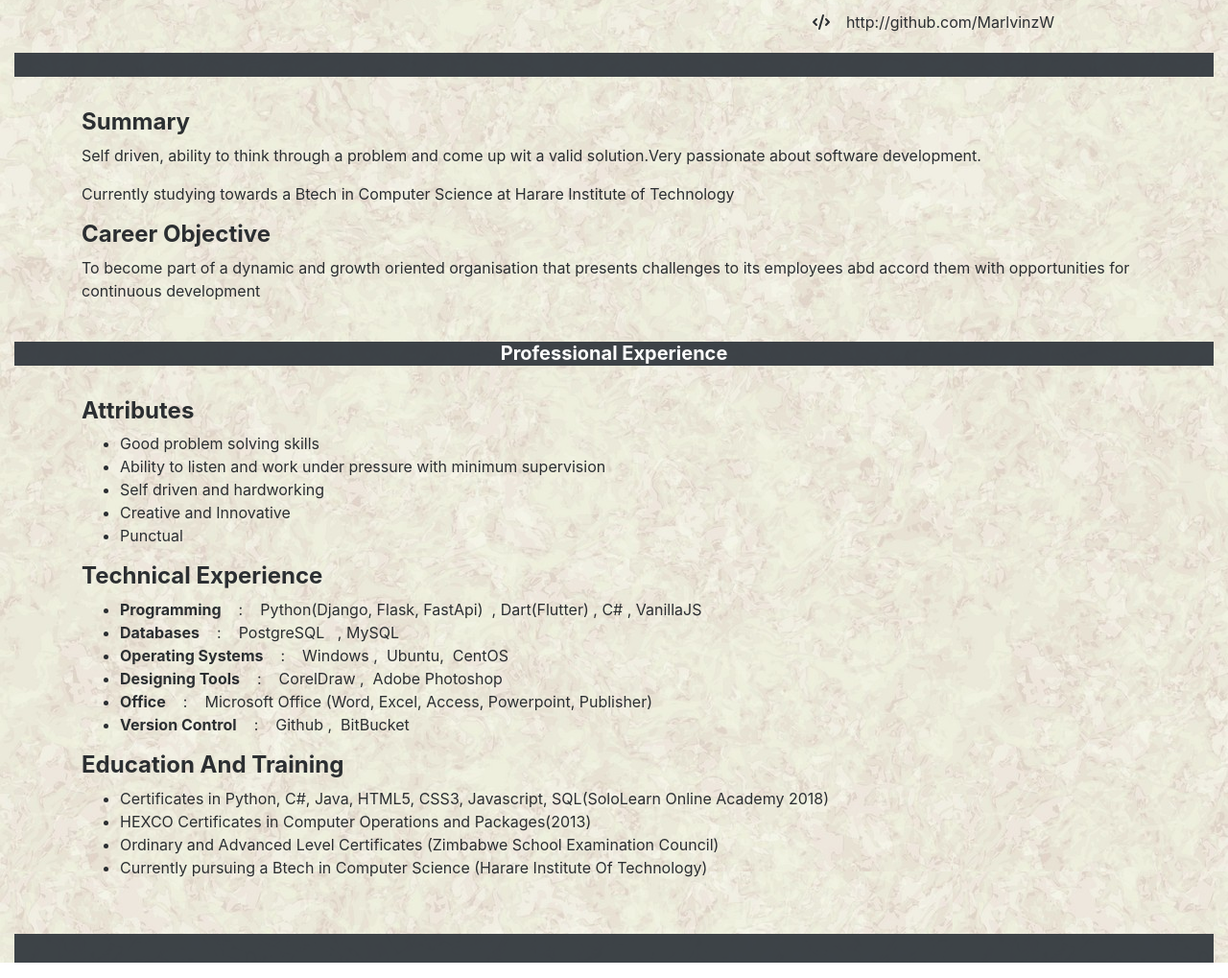
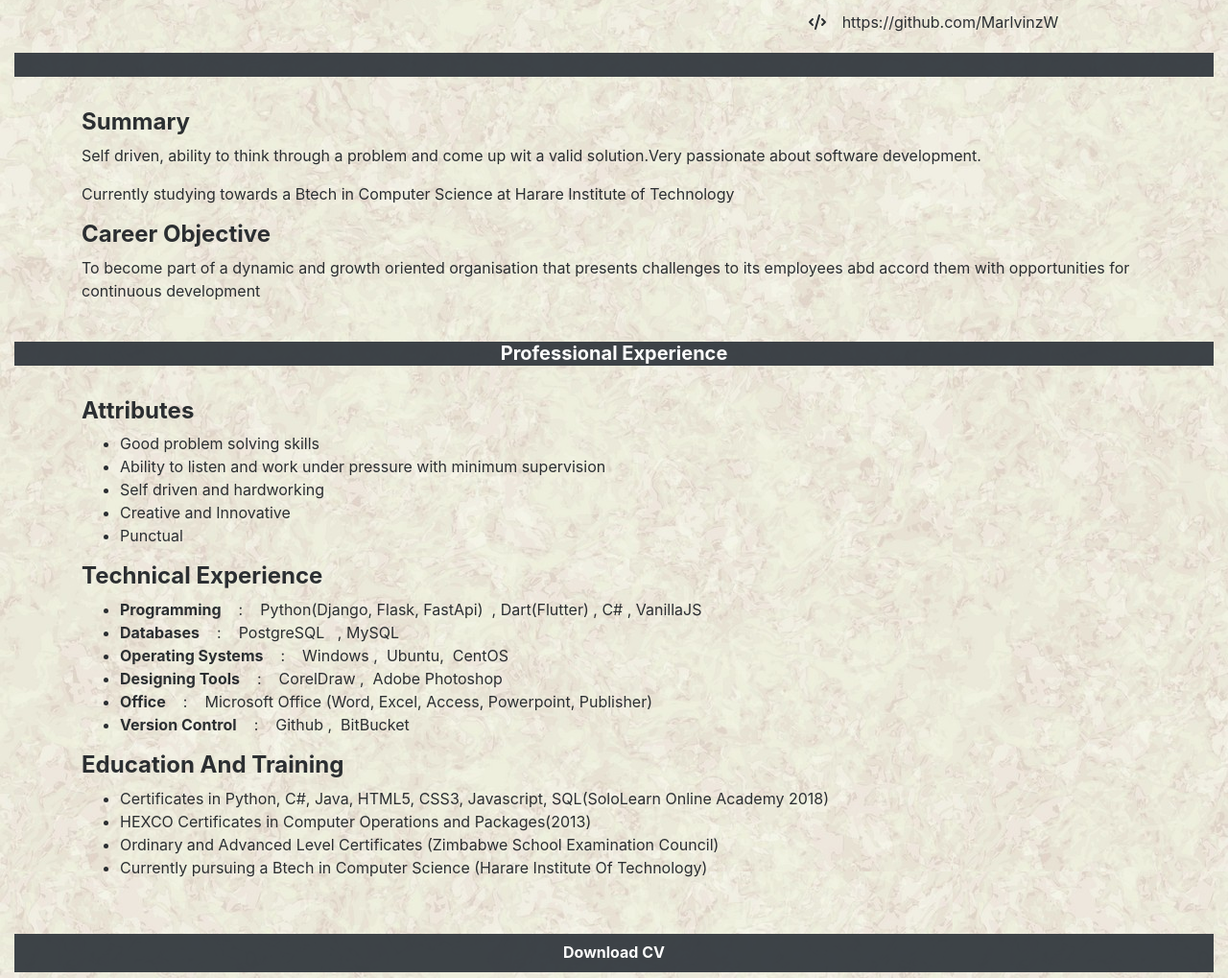
Before and after one commit to MarlvinzW/CV, a plain HTML site: page docs/index.html in a window 1280 px wide. Shown: the part 86-1105 px from the top of the page at 96% size. Drawn offline with Linux system fonts and the light colour scheme.

Commit message:
cv download

```diff
--- a/docs/index.html
+++ b/docs/index.html
@@ -47,7 +47,7 @@
 				<text>
 					<i class="fa fa-phone-alt mr-3"></i><span>+263 77 558 0596</span> <br>
 					<i class="fa fa-envelope mr-3"></i><span>info@marlvinzw.me<br></span> <br>
-					<i class="fa fa-code mr-3"></i><span>http://github.com/MarlvinzW</span>
+					<i class="fa fa-code mr-3"></i><span>https://github.com/MarlvinzW</span>
 				</text>
 			</div>
 		</div>
@@ -111,7 +111,16 @@
 	</div>
 
 	<!--border-->
-	<div class="container-fluid bg-dark mt-3 last-border"></div>
+	<div class="container-fluid bg-dark mt-3 text-center last-border">
+		<button class="btn btn-md bg-transparent mb-2 download-btn" onclick="download()">
+			Download CV
+		</button>
+		<script>
+			function download() {
+				location.href='Chihota Marlvin.pdf';
+			}
+		</script>
+	</div>
 
 </div>
 <!--js-->
--- a/docs/static/css/main.css
+++ b/docs/static/css/main.css
@@ -12,7 +12,7 @@
 }
 
 .last-border{
-    height: 30px;
+    height: 40px;
 }
 
 .myBottom{
@@ -22,3 +22,10 @@
 .profExperience{
     font-weight: bold; padding-bottom: 3px;
 }
+
+.download-btn{
+    color: white; font-weight: bold;
+}
+.download-btn:hover{
+    color: dodgerblue;
+}
```
Also changed, not shown: 1 other file.
